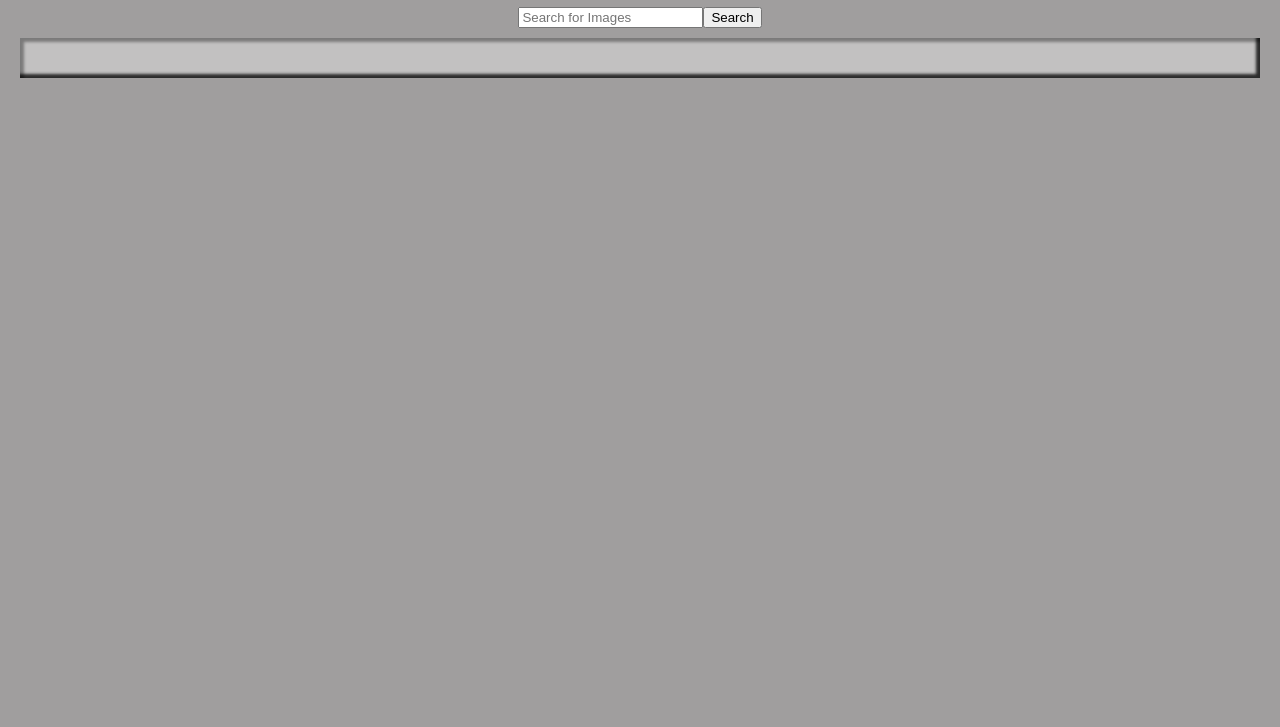
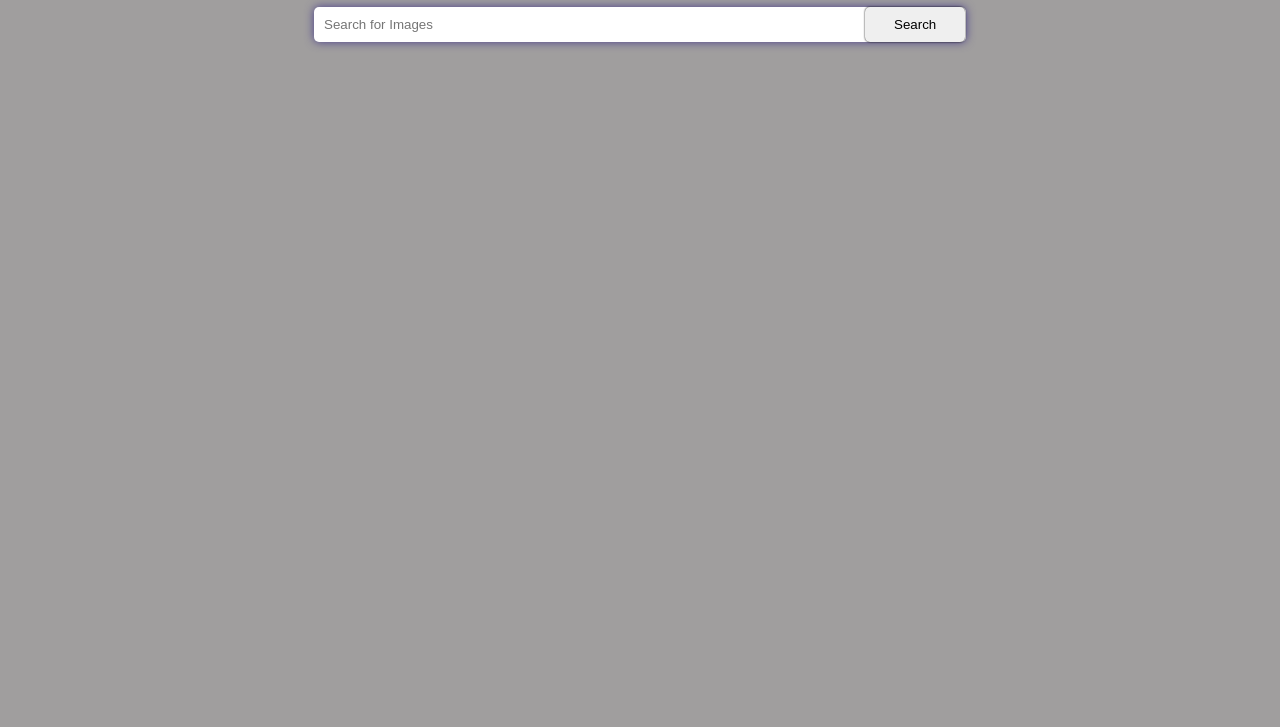
Before and after one commit to Gev2209/searchImage, a plain HTML site: page index.html in a window 1280 px wide. Shown: the part 73-800 px from the top of the page. Drawn offline with Linux system fonts and the light colour scheme.

Commit message:
enter key, box-shadows,result display none

```diff
--- a/src/index.js
+++ b/src/index.js
@@ -11,6 +11,9 @@ function handleSearchButtonClick () {
     const inputValue = searchInput.value;
     currentPage = 1;
     fetchImages(currentPage,inputValue)
+    if (searchInput === 0) {
+        console.log('heeyyyyy')
+    }
 };
 showButton.addEventListener('click',handleSearchButtonClick)
 
@@ -25,6 +28,7 @@ function fetchImages (page,query) {
     .then(data => {
         console.log(data);
         renderSearchResult(data.results)
+
     })
 
 };
@@ -46,9 +50,12 @@ function renderSearchResult (results) {
         createDivEleement.classList.add('result');
 
         resaultData.appendChild(createDivEleement);
+
     });
     forShowMore()
 };
+
+
 
 function forShowMore () {
     showMorebtn.innerHTML = '';
@@ -66,8 +73,10 @@ function forShowMore () {
 
 function handleKeyPress(event) {
     if (event.keyCode === 13) {
+      resaultData.style.display = 'flex'
       handleSearchButtonClick();
     }
+
 };
 
 document.addEventListener('keydown',handleKeyPress);
--- a/styles/index.less
+++ b/styles/index.less
@@ -9,6 +9,24 @@ h1 {
   .content {
     display: flex;
     justify-content: center;
+    #searchInput {
+        padding: 10px;
+        width: 50%;
+        border-radius: 5px;
+        border: none;
+        box-shadow: 0 0 10px darkslateblue;
+    }
+    .searchBtn {
+        border-radius: 5px;
+        padding: 10px;
+        width: 100px;
+        cursor: pointer;
+        border: none;
+        box-shadow: 0 0 2px;
+        position: absolute;
+        right: 24.6%;
+
+    }
   }
 
   .results {
@@ -22,7 +40,7 @@ h1 {
     margin: 0 auto;
     margin-top: 10px;
     padding: 20px;
-
+    display: none;
     .result {
       margin-bottom: 60px;
       width: 30%;
@@ -72,15 +90,17 @@ h1 {
   }
 
   .showMoreBtn {
-    width: 93%;
-    padding: 20px;
+    width: 52%;
+    padding: 16px;
     color: black;
     cursor: pointer;
     display: flex;
     justify-content: center;
     margin: auto;
     border-radius: 20px;
+    margin-top: 10px;
+    box-shadow:  0 0 10px darkslateblue;
     &:hover {
-
+        box-shadow: inset 4px 4px 10px black;
     }
   }
```
Also changed, not shown: styles/index.css.
